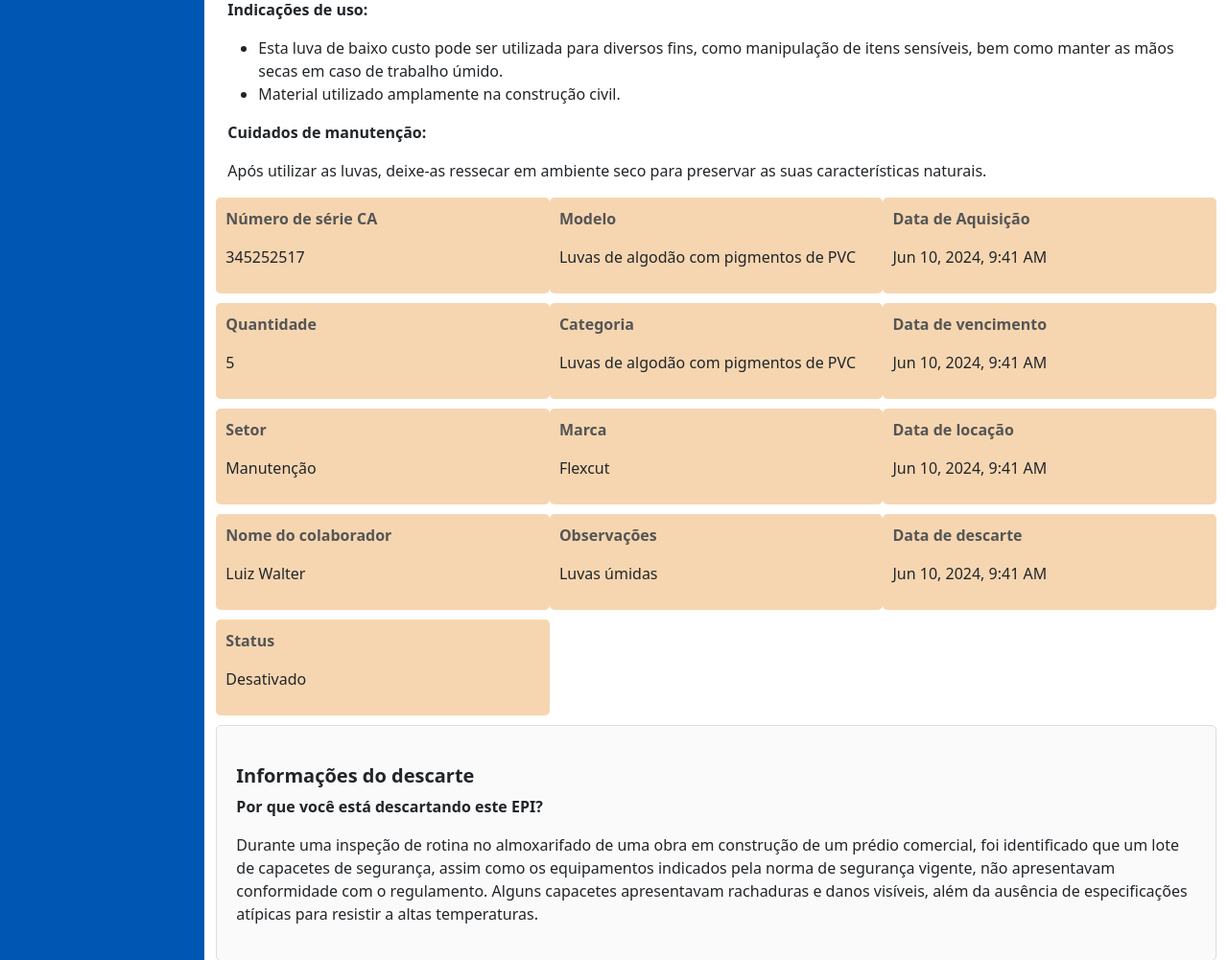
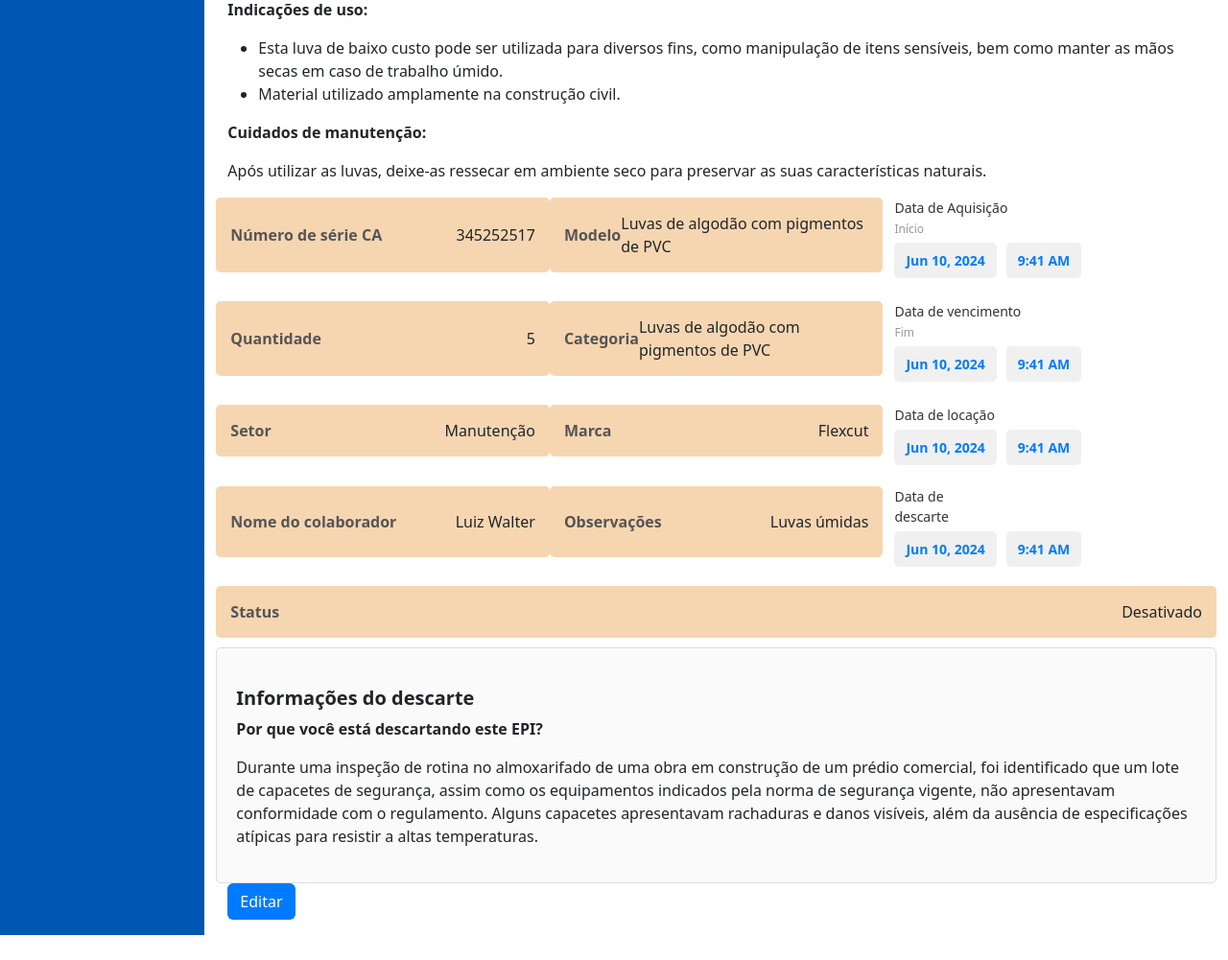
Before and after one commit to otavioDev07/Grupo7_EquipTrack, a Flask app: page /descricaoDescarte in a window 1280 px wide. Shown: the part 212-1213 px from the top of the page at 96% size. After the commit the page ends 1187 px from the top, so only its background shows below. Run offline with Flask 3, Linux system fonts and the light colour scheme.

Commit message:
descricaoDescarte

```diff
--- a/admin/templates/cadastroDescarte.html
+++ b/admin/templates/cadastroDescarte.html
@@ -23,8 +23,8 @@
 .form-container {
     display: flex;
     justify-content: center;
-    width: 90%; /* Ajuste da largura do contêiner do formulário */
-    padding: 9px;
+    width: 100%; /* Ajuste da largura do contêiner do formulário */
+    padding: 10px;
     margin-left: 11%;
 }
 
@@ -63,7 +63,7 @@ button {
     border-radius: 15px;
     font-size: 16px;
     cursor: pointer;
-    margin-left: 45%;
+    margin-left: 40%;
     transition: all 200ms;
     display: inline-block;
 }
--- a/admin/templates/descricaoDescarte.html
+++ b/admin/templates/descricaoDescarte.html
@@ -4,9 +4,12 @@
 <style>
     .info-box {
         background-color: #f6d6b1;
-        padding: 10px;
+        padding: 15px;
         border-radius: 5px;
         margin-bottom: 10px;
+        display: flex;
+        justify-content: space-between;
+        align-items: center;
     }
     .info-header {
         font-weight: bold;
@@ -30,6 +33,32 @@
         border-radius: 5px;
         border: 1px solid #ddd;
     }
+    .info-box .date {
+        display: block;
+        text-align: right;
+    }
+        .label {
+            font-size: 14px;
+            color: #333;
+            margin-bottom: 5px;
+        }
+        .label small {
+            color: #999;
+            font-size: 12px;
+        }
+        .date {
+            display: flex;
+            align-items: center;
+            gap: 10px;
+        }
+        .date div {
+            background-color: #f0f0f0;
+            padding: 8px 12px;
+            border-radius: 5px;
+            font-size: 14px;
+            color: #007bff;
+            font-weight: bold;
+        }
 </style>
 </head>
 <body>
@@ -54,68 +83,80 @@
 
 <div class="row">
     <div class="col-md-4 info-box">
-        <p class="info-header">Número de série CA</p>
-        <p>345252517</p>
+        <span class="info-header">Número de série CA</span>
+        <span>345252517</span>
     </div>
     <div class="col-md-4 info-box">
-        <p class="info-header">Modelo</p>
-        <p>Luvas de algodão com pigmentos de PVC</p>
+        <span class="info-header">Modelo</span>
+        <span>Luvas de algodão com pigmentos de PVC</span>
     </div>
-    <div class="col-md-4 info-box">
-        <p class="info-header">Data de Aquisição</p>
-        <p>Jun 10, 2024, 9:41 AM</p>
+    <div class="col-md-4">
+            <div class="label">Data de Aquisição<br><small>Início</small></div>
+            <div class="date">
+                <div>Jun 10, 2024</div>
+                <div>9:41 AM</div>
+            </div>
     </div>
 </div>
 
-<div class="row">
+<div class="row" style="padding-top: 2%;">
     <div class="col-md-4 info-box">
-        <p class="info-header">Quantidade</p>
-        <p>5</p>
+        <span class="info-header">Quantidade</span>
+        <span>5</span>
     </div>
     <div class="col-md-4 info-box">
-        <p class="info-header">Categoria</p>
-        <p>Luvas de algodão com pigmentos de PVC</p>
+        <span class="info-header">Categoria</span>
+        <span>Luvas de algodão com pigmentos de PVC</span>
     </div>
-    <div class="col-md-4 info-box">
-        <p class="info-header">Data de vencimento</p>
-        <p>Jun 10, 2024, 9:41 AM</p>
+    <div class="col-md-4">
+    <div class="label">Data de vencimento<br><small>Fim</small></div>
+        <div class="date">
+            <div>Jun 10, 2024</div>
+            <div>9:41 AM</div>
+        </div>
     </div>
 </div>
 
-<div class="row">
+<div class="row" style="padding-top: 2%;">
     <div class="col-md-4 info-box">
-        <p class="info-header">Setor</p>
-        <p>Manutenção</p>
+        <span class="info-header">Setor</span>
+        <span>Manutenção</span>
     </div>
     <div class="col-md-4 info-box">
-        <p class="info-header">Marca</p>
-        <p>Flexcut</p>
+        <span class="info-header">Marca</span>
+        <span>Flexcut</span>
     </div>
-    <div class="col-md-4 info-box">
-        <p class="info-header">Data de locação</p>
-        <p>Jun 10, 2024, 9:41 AM</p>
+    <div class="col-md-4">
+    <div class="label">Data de locação</div>
+        <div class="date">
+            <div>Jun 10, 2024</div>
+            <div>9:41 AM</div>
+        </div>
     </div>
 </div>
 
-<div class="row">
+<div class="row" style="padding-top: 2%;">
     <div class="col-md-4 info-box">
-        <p class="info-header">Nome do colaborador</p>
-        <p>Luiz Walter</p>
+        <span class="info-header">Nome do colaborador</span>
+        <span>Luiz Walter</span>
     </div>
     <div class="col-md-4 info-box">
-        <p class="info-header">Observações</p>
-        <p>Luvas úmidas</p>
+        <span class="info-header">Observações</span>
+        <span>Luvas úmidas</span>
     </div>
-    <div class="col-md-4 info-box">
-        <p class="info-header">Data de descarte</p>
-        <p>Jun 10, 2024, 9:41 AM</p>
+    <div class="col-md-4">
+    <div class="label col-md-4">Data de descarte</div>
+        <div class="date">
+            <div>Jun 10, 2024</div>
+            <div>9:41 AM</div>
+        </div>
     </div>
 </div>
 
-<div class="row">
-    <div class="col-md-4 info-box">
-        <p class="info-header">Status</p>
-        <p>Desativado</p>
+<div class="row" style="padding-top: 2%;">
+    <div class="col-md- info-box">
+        <span class="info-header">Status</span>
+        <span>Desativado</span>
     </div>
 </div>
 
```
